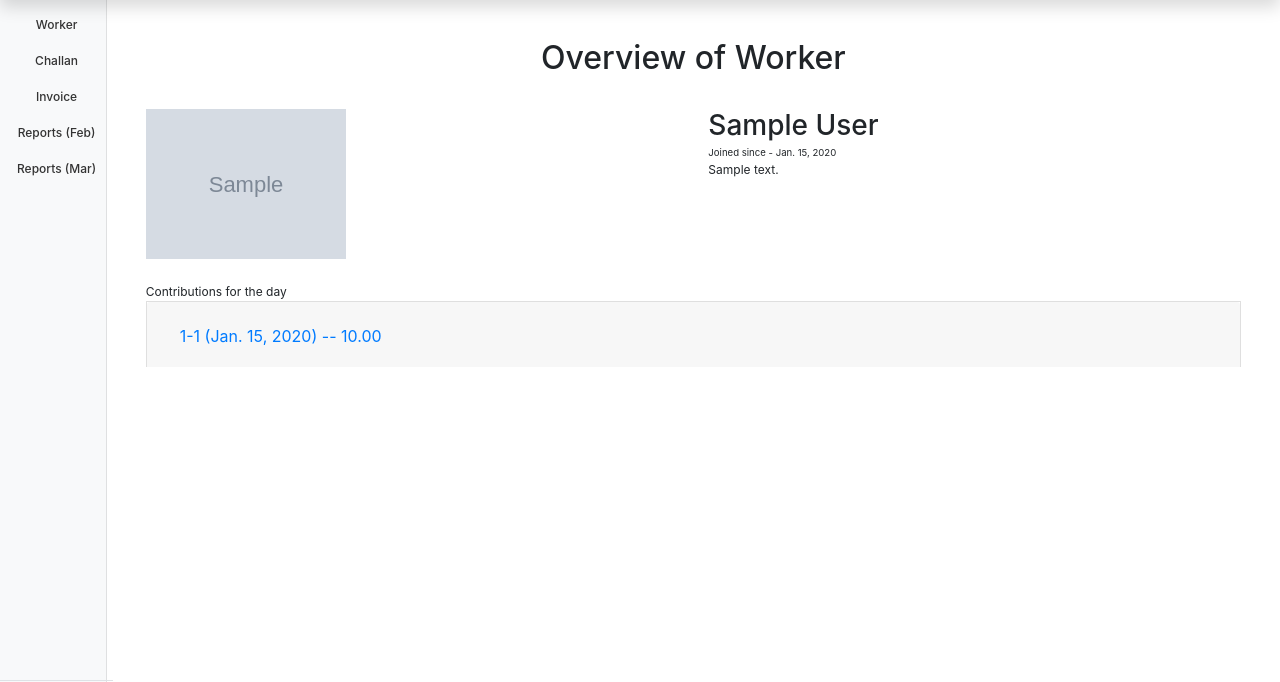
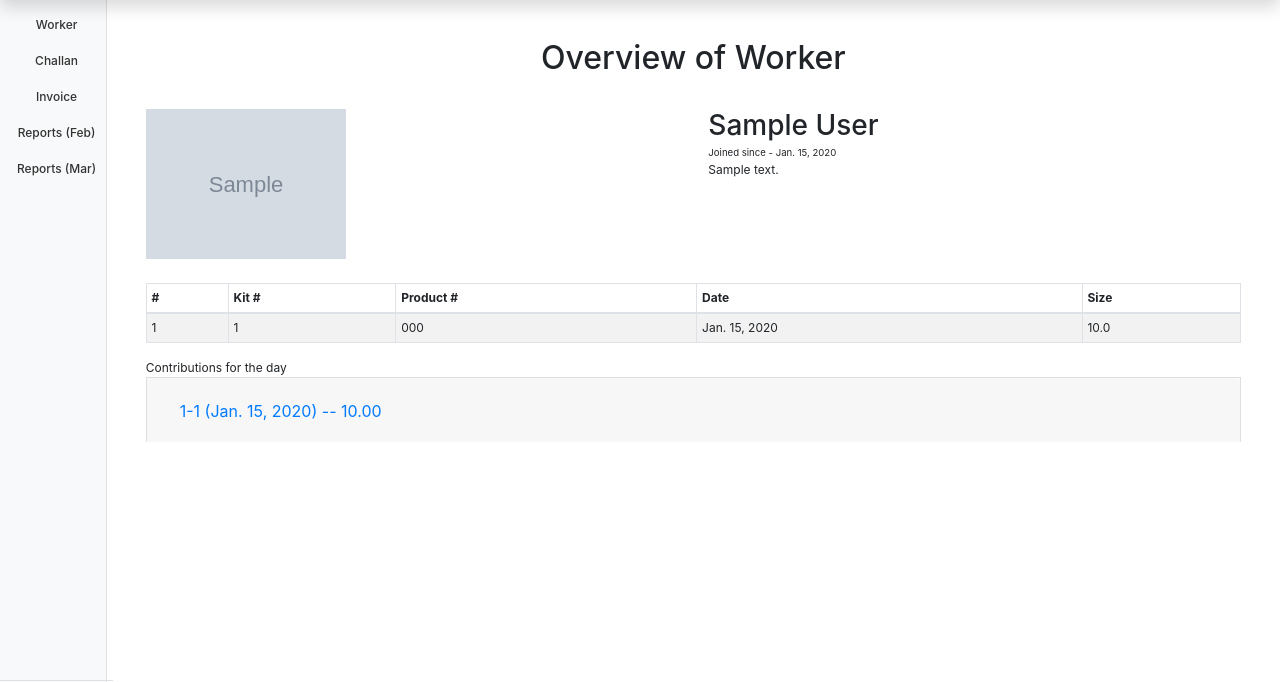
Before and after one commit to krishna0512/VendorManage, a Django app: page /expert/worker/1/view/ in a window 1280 px wide. Shown: the part 85-767 px from the top of the page. Run offline with Django 3.2, Linux system fonts and the light colour scheme; a user stored in the database is signed in; tables that the repository leaves empty hold one stand-in row (values such as "Sample post"); grey boxes marked "Sample" are stand-in pictures; some libraries are stand-ins or nearby versions; grey boxes are pictures that could not be loaded.

Commit message:
added more details to worker

```diff
--- a/expert/templates/expert/worker_detail.html
+++ b/expert/templates/expert/worker_detail.html
@@ -25,6 +25,34 @@
 			<small>Joined since - {{ worker.date_joined }}</small>
 			<br>
 			<span>{{ worker.address }}</span>
+		</div>
+	</div>
+	<div class="row">
+		<div class="col">
+			<div class="table-responsive">
+				<table class="table table-hover table-sm table-bordered table-striped">
+					<thead>
+						<tr>
+							<th>#</th>
+							<th>Kit #</th>
+							<th>Product #</th>
+							<th>Date</th>
+							<th>Size</th>
+						</tr>
+					</thead>
+					<tbody>
+						{% for product in products_completed %}
+						<tr>
+							<td>{{ forloop.counter }}</td>
+							<td>{{ product.kit.number }}</td>
+							<td>{{ product.order_number }}</td>
+							<td>{{ product.date_completed }}</td>
+							<td>{{ product.size }}</td>
+						</tr>
+						{% endfor %}
+					</tbody>
+				</table>
+			</div>
 		</div>
 	</div>
 	<div class="row">
--- a/expert/views.py
+++ b/expert/views.py
@@ -580,6 +580,7 @@ class WorkerDetailView(PermissionRequiredMixin, DetailView):
                 }
             )
         context['data'] = ret
+        context['products_completed'] = worker.products_completed.order_by('-kit__number', '-date_completed')
         return context
 
 class WorkerUpdateView(PermissionRequiredMixin, UpdateView):
```
